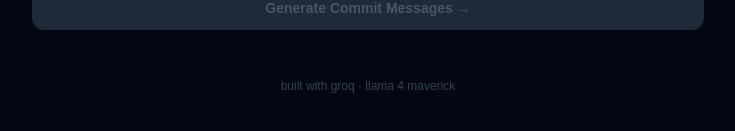
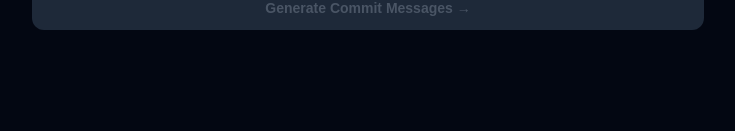
Before and after one commit to suryansh0033/commitmsg, a Next.js app: page / in a window 1280 px wide. Shown: the part 461-592 px from the top of the page, without its empty margins (272-1007 px from the left). Built offline with nearby package versions, Linux system fonts and the light colour scheme.

Commit message:
Update page.js

```diff
--- a/app/page.js
+++ b/app/page.js
@@ -91,7 +91,7 @@ export default function Home() {
         )}
 
         {/* Footer */}
-        <p className="text-center text-gray-700 text-xs mt-12">built with groq · llama 4 maverick</p>
+
       </div>
     </main>
   );
```
